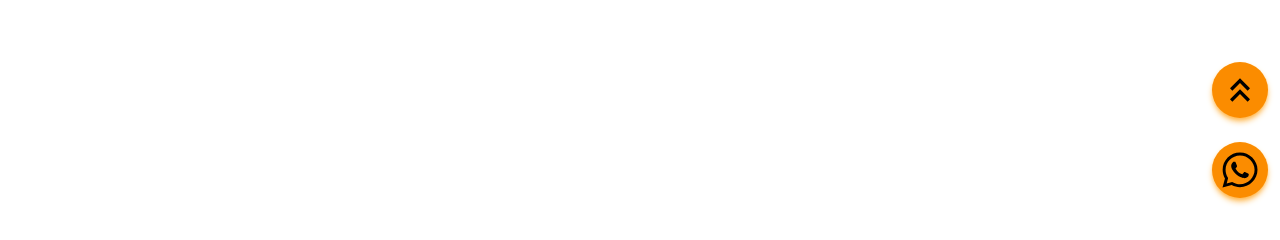
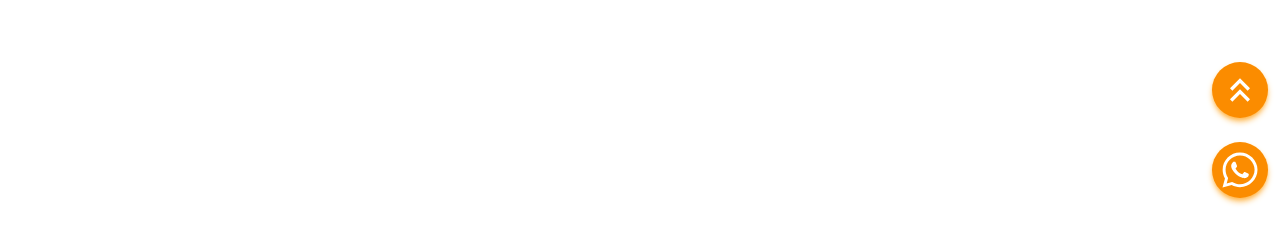
Before and after one commit to derikaquary/33-cetakstikermedan, a Next.js app: page / in a window 1280 px wide. Shown: the part 552-792 px from the top of the page. Built offline with nearby package versions, Linux system fonts and the light colour scheme.

Commit message:
change it back to white

```diff
--- a/app/_components/UpArrow.js
+++ b/app/_components/UpArrow.js
@@ -16,7 +16,7 @@ export default function UpArrow() {
       className="fixed bottom-[130px] right-3 cursor-pointer rounded-full bg-orange-600 px-2 py-2 shadow-md shadow-orange-300"
       onClick={scrollToTop} // Add onClick to trigger scroll
     >
-      <MdKeyboardDoubleArrowUp size={40} color="black" />
+      <MdKeyboardDoubleArrowUp size={40} color="white" />
     </div>
   );
 }
--- a/app/_components/WhatsApp.js
+++ b/app/_components/WhatsApp.js
@@ -11,7 +11,7 @@ export default function WhatsApp() {
         target="_blank"
         rel="noopener noreferrer"
       >
-        <FaWhatsapp size={40} color="black" />
+        <FaWhatsapp size={40} color="white" />
       </a>
     </div>
   );
```
